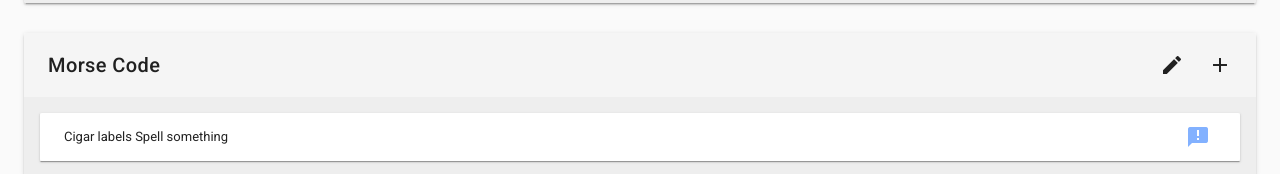
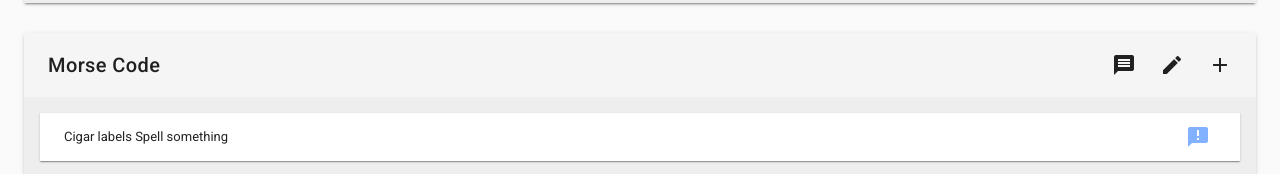
Before and after one commit to kevinclement/exitpuzzles-web-admin, a Vue app: page /#/ in a window 1280 px wide. Shown: the part 444-618 px from the top of the page. Built offline with nearby package versions, Linux system fonts and the light colour scheme; what vuefire would draw is missing.

Commit message:
add hoc icon

```diff
--- a/src/components/Control.Morse.vue
+++ b/src/components/Control.Morse.vue
@@ -7,6 +7,7 @@
       <v-toolbar-title>Morse Code</v-toolbar-title>
       <span class="spacer" />
 
+      <v-btn icon title="Add a message" @click.native=""><v-icon >message</v-icon></v-btn>
       <v-btn icon title="Edit messages" @click.native="editMode = !editMode"><v-icon >edit</v-icon></v-btn>
       <v-btn icon title="Add a message" @click.native=""><v-icon >add</v-icon></v-btn>
     </v-toolbar>
```
